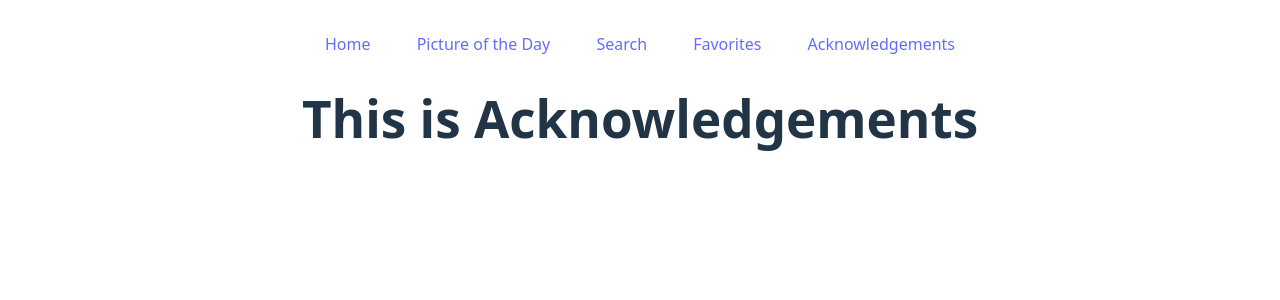
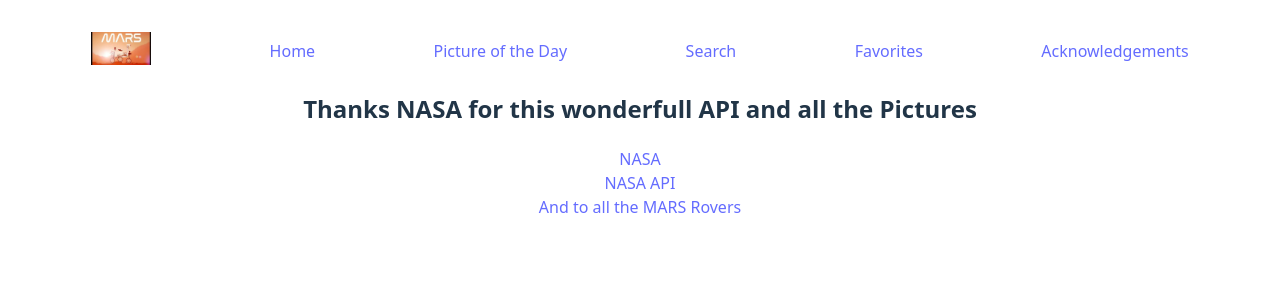
Before and after one commit to IgorPetrovKrsk/sba_320_react_web_application_project, a React (Vite) app: page /acknowledgements in a window 1280 px wide. Shown: the top 300 px of the page. Built offline with nearby package versions, Linux system fonts and the light colour scheme; the HTML template or start-up script is replaced by a standard one.

Commit message:
acnklegement page done

```diff
--- a/src/App.tsx
+++ b/src/App.tsx
@@ -1,4 +1,3 @@
-import { useState } from 'react'
 import { Routes, Route } from 'react-router-dom'
 import './App.css'
 import Nav from './components/Nav'
@@ -11,15 +10,14 @@
 
 function App() {
 
-
   return (
     <>
       <Nav />
       <Routes>
         <Route path='/' element={<Home />} />
         <Route path='/potd' element={<Potd />} />
-        <Route path="/search" element={<Search />}/>
-        <Route path='/favorites' element={<Favorites/>}/>
+        <Route path="/search" element={<Search />} />
+        <Route path='/favorites' element={<Favorites />} />
         <Route path='/acknowledgements' element={<Acknowledgements />} />
         <Route path='*' element={<NotFound />} />
       </Routes>
--- a/src/components/Nav.tsx
+++ b/src/components/Nav.tsx
@@ -4,12 +4,12 @@
 export default function Nav() {
     return (
         <div className={styles.divNavigation}>
+            <Link to="/"><img className={styles.img}src="src\assets\NASA Rovor logo.webp" alt="NASA Rover logo" /></Link>
             <Link to="/">Home</Link>
             <Link to="/potd">Picture of the Day</Link>
             <Link to="/search">Search</Link>
             <Link to="/favorites">Favorites</Link>
             <Link to="/acknowledgements">Acknowledgements</Link>
-
         </div>
     );
 }
--- a/src/components/nav.module.css
+++ b/src/components/nav.module.css
@@ -1,4 +1,9 @@
 .divNavigation{
+    width: 100%;
     display: flex;
     justify-content: space-around;
+    align-items: center;
 }
+.img{
+    width: 60px;
+}
--- a/src/index.css
+++ b/src/index.css
@@ -24,7 +24,6 @@
 
 body {
   margin: 0;
-  display: flex;
   min-width: 320px;
   min-height: 100vh;
 }
--- a/src/pages/Acknowledgements.tsx
+++ b/src/pages/Acknowledgements.tsx
@@ -1,3 +1,15 @@
-export default function Acknowledgements () {
-  return <h1>This is Acknowledgements</h1>;
+import { Link } from "react-router-dom";
+export default function Acknowledgements() {
+  return (
+    <>
+      <h2>Thanks NASA for this wonderfull API and all the Pictures</h2>
+
+       <Link to='https://www.nasa.gov/'>NASA</Link>
+       <br />
+       <Link to='https://api.nasa.gov/'>NASA API</Link>
+      <br />
+      <Link to='https://en.wikipedia.org/wiki/Mars_rover'>And to all the MARS Rovers</Link>
+      </>
+  )
+
 }
--- a/src/pages/Home.tsx
+++ b/src/pages/Home.tsx
@@ -1,3 +1,13 @@
-export default function Main () {
-  return <h1>This is the Main Component</h1>;
+import { Link } from "react-router-dom";
+
+export default function Main() {
+  return (
+    <>
+      <h2>Welcome to Mars Rover Photo Viewer</h2>
+      <img src="src\assets\NASA all rovers.webp" alt="Banner of all NASA's rovers on Mars" style = {{width:'90%'}}/>
+      <h3><Link to='/search'>Search</Link> for photos from Mars or try <Link to='/potd'>Picture of the Day</Link></h3>
+      <h4>Do not forget about your <Link to='/favorities'>Favorites</Link></h4>
+    </>
+  )
+
 }
```
Also changed, not shown: src/assets/NASA Rovor logo.webp (added), src/assets/NASA all rovers.webp (added).
